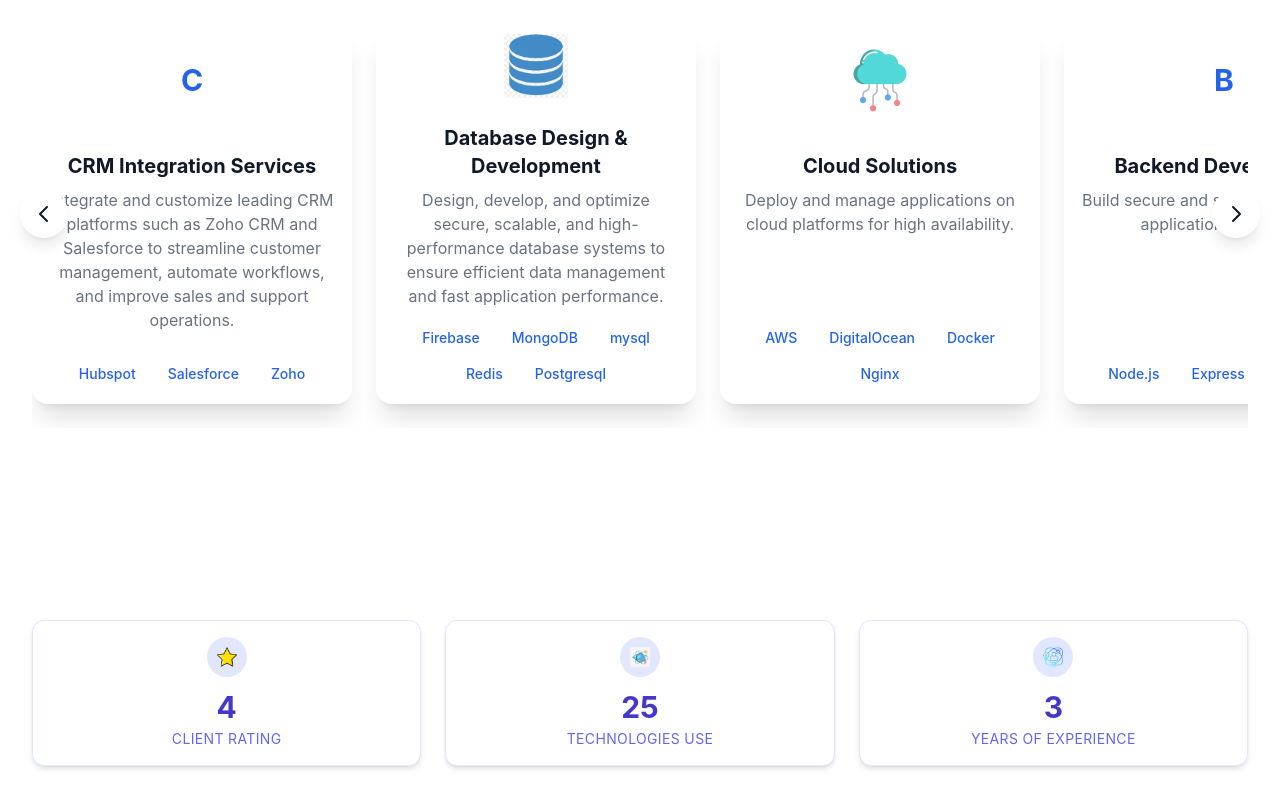
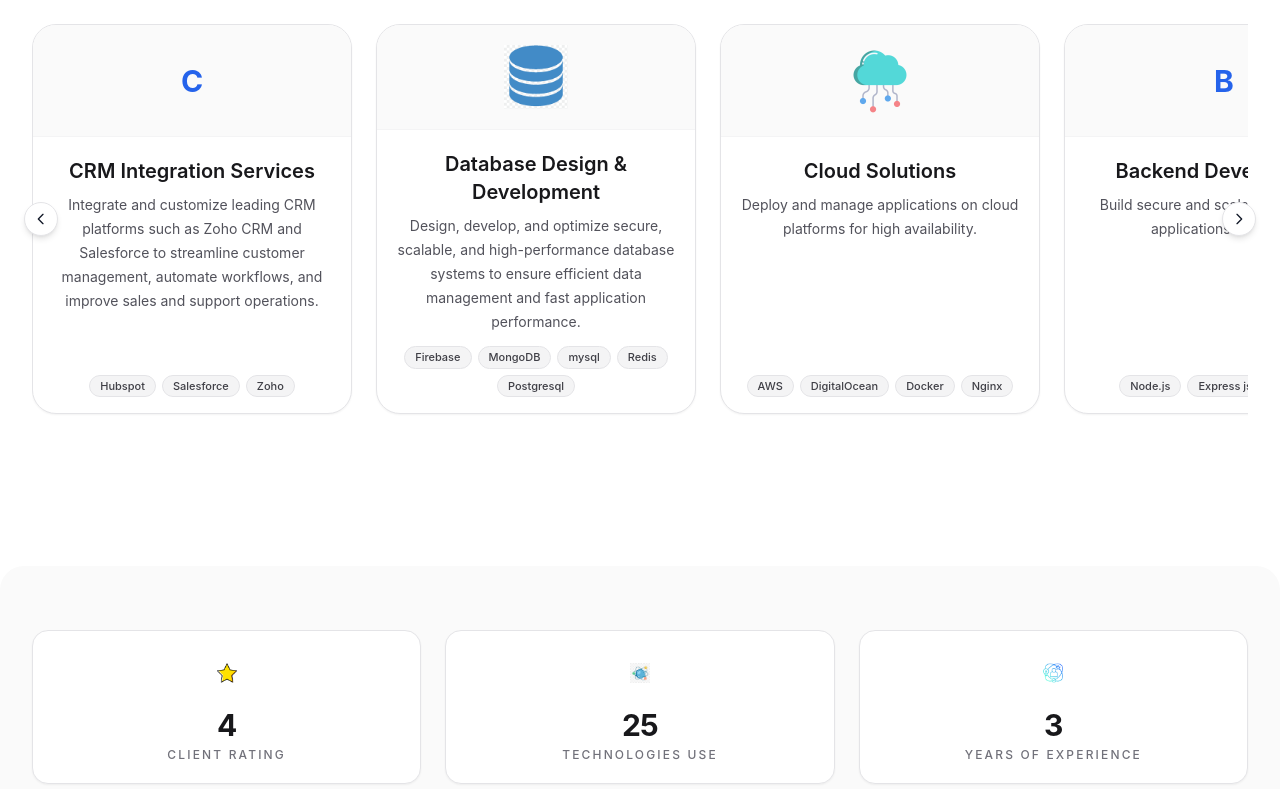
Before and after one commit to Aatul151/namtechsolutions, a React (Vite) app: page / in a window 1280 px wide. Shown: the part 2280-3069 px from the top of the page. Built offline with nearby package versions, Linux system fonts and the light colour scheme; no server answers.

Commit message:
enhance  Ui

```diff
--- a/src/components/sections/AboutCompany.tsx
+++ b/src/components/sections/AboutCompany.tsx
@@ -1,7 +1,6 @@
 import { Container } from '../ui/Container';
 import { Section } from '../ui/Section';
 import { MarkedText } from '../ui/MarkedText';
-import { Card } from '../ui/Card';
 import detail from '../../assets/detail.json'
 
 
--- a/src/components/sections/Projects.tsx
+++ b/src/components/sections/Projects.tsx
@@ -109,49 +109,6 @@ export function Projects() {
                       }
                       {/* Divider */}
 
-                      {/* Client Review */}
-                      {project?.rating_ref && (
-                        <>
-                          <div className="border-t border-border/30"></div>
-                          <div className="space-y-2">
-                            {/* Rating */}
-                            <div className="flex items-center gap-1">
-                              {[...Array(project?.rating_ref?.rating)].map((_, i) => (
-                                <svg
-                                  key={i}
-                                  className="w-3.5 h-3.5 text-yellow-400"
-                                  fill="currentColor"
-                                  viewBox="0 0 20 20"
-                                >
-                                  <path d="M9.049 2.927c.3-.921 1.603-.921 1.902 0l1.07 3.292a1 1 0 00.95.69h3.462c.969 0 1.371 1.24.588 1.81l-2.8 2.034a1 1 0 00-.364 1.118l1.07 3.292c.3.921-.755 1.688-1.54 1.118l-2.8-2.034a1 1 0 00-1.175 0l-2.8 2.034c-.784.57-1.838-.197-1.539-1.118l1.07-3.292a1 1 0 00-.364-1.118L2.98 8.72c-.783-.57-.38-1.81.588-1.81h3.461a1 1 0 00.951-.69l1.07-3.292z" />
-                                </svg>
-                              ))}
-                            </div>
-
-                            {/* Review Text */}
-                            {project?.rating_ref?.message && (
-                              <p className="text-xs text-text-secondary italic leading-relaxed">
-                                <ExpandableText text={project?.rating_ref?.message} maxLines={2} />
-                              </p>
-                            )}
-
-                            {/* Client Info */}
-                            <div>
-                              {project?.rating_ref?.client_name &&
-                                <div className="font-medium text-xs text-text-primary">
-                                  {project?.rating_ref?.client_name}
-                                </div>
-                              }
-                              {project?.rating_ref?.designation &&
-                                <div className="text-xs text-text-secondary">
-                                  {project?.rating_ref?.designation}
-                                </div>
-                              }
-                            </div>
-                          </div>
-                        </>
-                      )}
-
                       {/* View Project Link */}
                       {project?.url && (
                         <a
--- a/src/components/sections/Services.tsx
+++ b/src/components/sections/Services.tsx
@@ -34,38 +34,42 @@ export function Services() {
             ref={scrollRef}
             className="flex gap-6 overflow-x-auto scroll-smooth snap-x snap-mandatory py-6 hide-scrollbar"
           >
-            {our_services.services.map((service: any, index: number) => (
+            {our_services?.services.map((service, index) => (
               <div
                 key={index}
-                className="flex-shrink-0 w-80 h-[380px] snap-center bg-white rounded-2xl shadow-xl hover:shadow-2xl transition-transform transform hover:scale-105 cursor-pointer flex flex-col"
+                className="flex h-[390px] w-80 flex-shrink-0 snap-center cursor-pointer flex-col overflow-hidden rounded-3xl border border-zinc-200 dark:border-white/10 bg-white dark:bg-zinc-900/80 shadow-sm dark:shadow-lg transition-all duration-300 hover:-translate-y-1 hover:shadow-xl"
               >
                 {/* Top image/icon */}
-                <div className="h-28 flex items-center justify-center bg-gradient-to-tr from-primary/10 to-secondary/10 rounded-t-2xl">
+                <div className="flex h-28 items-center justify-center bg-zinc-50 dark:bg-zinc-800/60 border-b border-zinc-100 dark:border-white/5">
                   {service.image ? (
-                    <img src={service.image} alt={service.Title} className="w-16 h-16 object-contain" />
+                    <img
+                      src={service.image}
+                      alt={service.Title}
+                      className="h-16 w-16 object-contain"
+                    />
                   ) : (
-                    <div className="w-16 h-16 flex items-center justify-center bg-primary/20 text-primary rounded-full text-3xl font-bold">
+                    <div className="flex h-16 w-16 items-center justify-center rounded-full bg-primary/10 text-3xl font-bold text-primary">
                       {service.Title.charAt(0)}
                     </div>
                   )}
                 </div>
 
                 {/* Title */}
-                <h3 className="text-xl font-bold text-center mt-4 mb-2 text-text-primary px-4">
+                <h3 className="mt-5 px-4 text-center text-xl font-semibold text-zinc-900 dark:text-white">
                   {service.Title}
                 </h3>
 
                 {/* Description */}
-                <p className="text-text-secondary text-center px-4 flex-1">
+                <p className="flex-1 px-5 pt-2 text-center text-sm leading-6 text-zinc-600 dark:text-zinc-400">
                   {service.description}
                 </p>
 
                 {/* Technology badges */}
-                <div className="flex flex-wrap justify-center gap-2 mt-4 mb-4 px-4">
-                  {service.technologis_ref?.map((tech: any, tidx: number) => (
+                <div className="mb-4 mt-3 flex flex-wrap justify-center gap-1.5 px-4">
+                  {service.technologis_ref?.map((tech, tidx) => (
                     <span
                       key={tidx}
-                      className="px-3 py-1 rounded-full bg-gradient-to-r from-primary/20 to-secondary/20 text-primary text-sm font-medium"
+                      className="rounded-full border border-zinc-200 dark:border-zinc-700 bg-zinc-100 dark:bg-zinc-800 px-2.5 py-0.5 text-[11px] font-medium text-zinc-700 dark:text-zinc-300"
                     >
                       {tech.name}
                     </span>
@@ -77,21 +81,43 @@ export function Services() {
 
           {/* Left Button */}
           <button
-            onClick={() => scroll('left')}
-            className="absolute top-1/2 -left-3 transform -translate-y-1/2 bg-white p-3 rounded-full shadow-lg hover:bg-primary hover:text-white transition"
+            onClick={() => scroll("left")}
+            className="absolute top-1/2 -left-2 -translate-y-1/2 rounded-full border border-zinc-200 dark:border-white/10 bg-white dark:bg-zinc-900 p-2 shadow-md transition hover:bg-primary hover:text-white"
           >
-            <svg xmlns="http://www.w3.org/2000/svg" className="h-6 w-6" fill="none" viewBox="0 0 24 24" stroke="currentColor">
-              <path strokeLinecap="round" strokeLinejoin="round" strokeWidth={2} d="M15 19l-7-7 7-7" />
+            <svg
+              xmlns="http://www.w3.org/2000/svg"
+              className="h-4 w-4"
+              fill="none"
+              viewBox="0 0 24 24"
+              stroke="currentColor"
+            >
+              <path
+                strokeLinecap="round"
+                strokeLinejoin="round"
+                strokeWidth={2}
+                d="M15 19l-7-7 7-7"
+              />
             </svg>
           </button>
 
           {/* Right Button */}
           <button
-            onClick={() => scroll('right')}
-            className="absolute top-1/2 -right-3 transform -translate-y-1/2 bg-white p-3 rounded-full shadow-lg hover:bg-primary hover:text-white transition"
+            onClick={() => scroll("right")}
+            className="absolute top-1/2 -right-2 -translate-y-1/2 rounded-full border border-zinc-200 dark:border-white/10 bg-white dark:bg-zinc-900 p-2 shadow-md transition hover:bg-primary hover:text-white"
           >
-            <svg xmlns="http://www.w3.org/2000/svg" className="h-6 w-6" fill="none" viewBox="0 0 24 24" stroke="currentColor">
-              <path strokeLinecap="round" strokeLinejoin="round" strokeWidth={2} d="M9 5l7 7-7 7" />
+            <svg
+              xmlns="http://www.w3.org/2000/svg"
+              className="h-4 w-4"
+              fill="none"
+              viewBox="0 0 24 24"
+              stroke="currentColor"
+            >
+              <path
+                strokeLinecap="round"
+                strokeLinejoin="round"
+                strokeWidth={2}
+                d="M9 5l7 7-7 7"
+              />
             </svg>
           </button>
         </div>
--- a/src/components/sections/Stats.tsx
+++ b/src/components/sections/Stats.tsx
@@ -9,10 +9,10 @@ export function Stats() {
   return (
     <>
       {profile.statistics?.length > 0 && (
-        <Section py="md">
+        <Section py="md" className="bg-zinc-50 dark:bg-zinc-950/40 rounded-3xl">
           <Container>
-            <div className="grid grid-cols-1 sm:grid-cols-2 lg:grid-cols-3 gap-6">
-              {profile.statistics.map((stat: any, index: number) => (
+            <div className="grid grid-cols-1 gap-6 sm:grid-cols-2 lg:grid-cols-3">
+              {profile.statistics.map((stat, index) => (
                 <StatCard
                   key={index}
                   value={stat.number}
--- a/src/components/ui/StatCard.tsx
+++ b/src/components/ui/StatCard.tsx
@@ -31,18 +31,29 @@ export function StatCard({ value, label, icon, delay = 0 }: CompactStatProps) {
 
   return (
   <div
-      className="flex flex-col items-center justify-center p-4 rounded-xl bg-white shadow-md border border-indigo-100 transform transition-all hover:scale-105 hover:shadow-lg"
-      style={{ animation: `fadeInUp 0.5s ease forwards`, animationDelay: `${delay}s` }}
+  className="group flex flex-col items-center justify-center rounded-2xl border border-zinc-200 dark:border-white/10 bg-white dark:bg-zinc-900/70 px-5 py-5 shadow-sm dark:shadow-lg backdrop-blur-xl transition-all duration-300 hover:-translate-y-1 hover:shadow-xl"
+  style={{
+    animation: `fadeInUp 0.5s ease forwards`,
+    animationDelay: `${delay}s`,
+  }}
 >
   {icon && (
-        <div className="mb-3 w-10 h-10 flex items-center justify-center bg-indigo-100 rounded-full">
-          <img src={icon} alt="icon" className="w-5 h-5 object-contain" />
+    <div className="mb-3 flex h-11 w-11 items-center justify-center rounded-full bg-primary/10 dark:bg-primary/20 transition group-hover:scale-110">
+      <img
+        src={icon}
+        alt="icon"
+        className="h-5 w-5 object-contain"
+      />
     </div>
   )}
-      <div className="text-3xl font-bold text-indigo-700 mb-1">
-        {typeof value === 'number' ? count : value}
+
+  <div className="mb-1 text-3xl font-bold tracking-tight text-zinc-900 dark:text-white">
+    {typeof value === "number" ? count : value}
   </div>
-      <div className="text-sm text-indigo-500 uppercase tracking-wide text-center">{label}</div>
+
+  <div className="text-center text-xs font-medium uppercase tracking-[0.18em] text-zinc-500 dark:text-zinc-400">
+    {label}
+  </div>
 </div>
   );
 }
```
Lines whose indentation alone changed are shown as unchanged.
